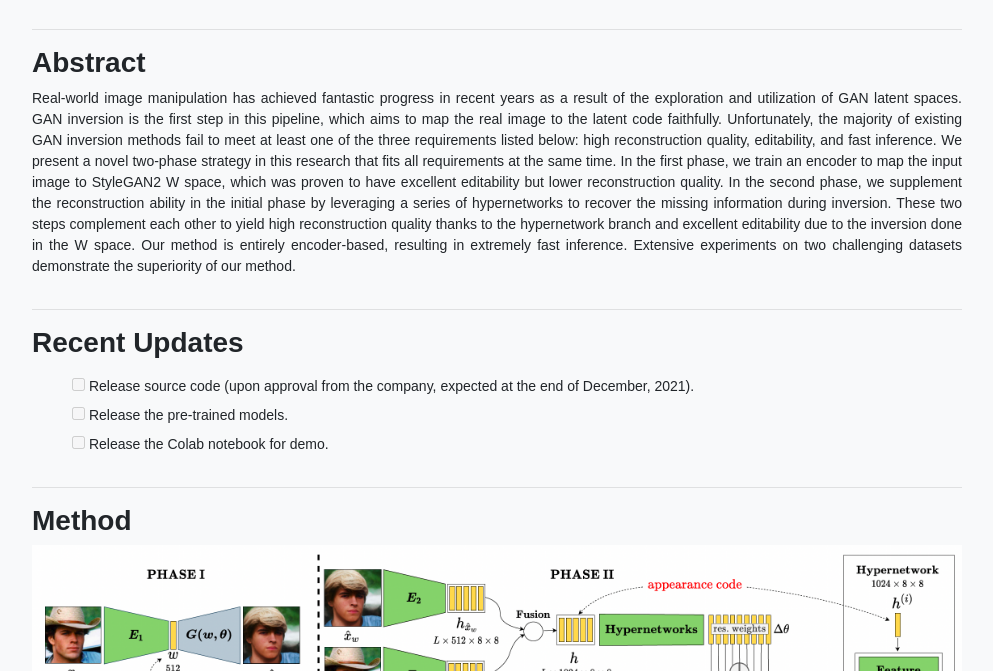
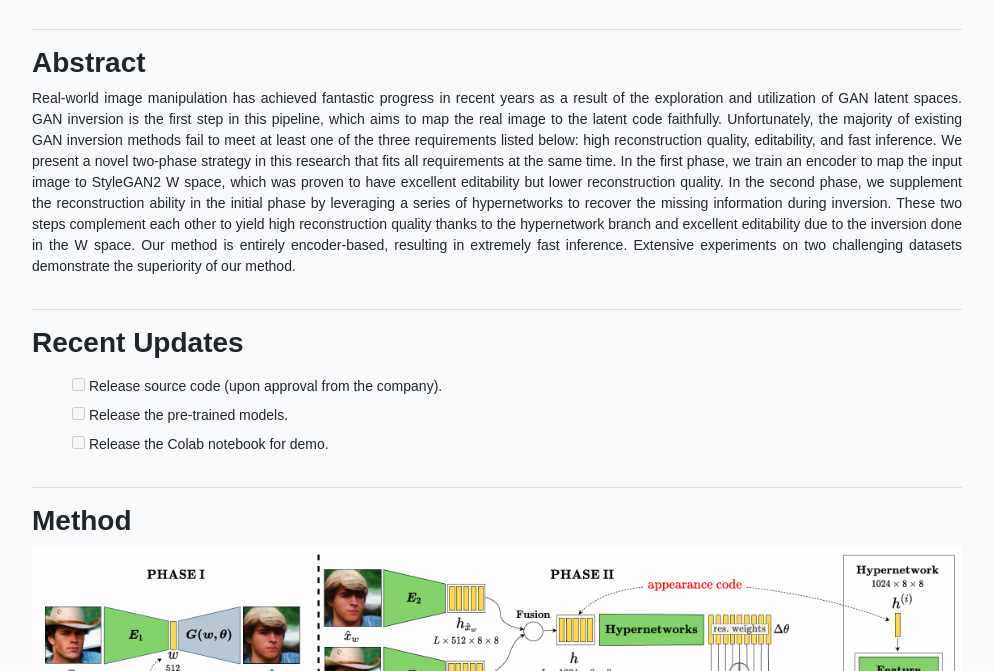
Before and after one commit to di-mi-ta/HyperInverter, a plain HTML site: page index.html in a window 1280 px wide. Shown: the part 429-1100 px from the top of the page, without its empty margins (143-1136 px from the left). Drawn offline with nearby package versions, Linux system fonts and the light colour scheme; some packages are replaced by stand-ins of ours; some icons are missing.

Commit message:
updated plan to release source code

```diff
--- a/index.html
+++ b/index.html
@@ -72,7 +72,7 @@
         <h3>Recent Updates</h3>
         <p>
           <ul style="list-style-type:none">
-            <li><input type="checkbox" disabled="disabled" /> <label> Release source code (upon approval from the company, expected at the end of December, 2021). </label></li>
+            <li><input type="checkbox" disabled="disabled" /> <label> Release source code (upon approval from the company). </label></li>
             <li><input type="checkbox" disabled="disabled" /> <label> Release the pre-trained models.</label></li>
             <li><input type="checkbox" disabled="disabled" /> Release the Colab notebook for demo.</label></li>
           </ul>
```
